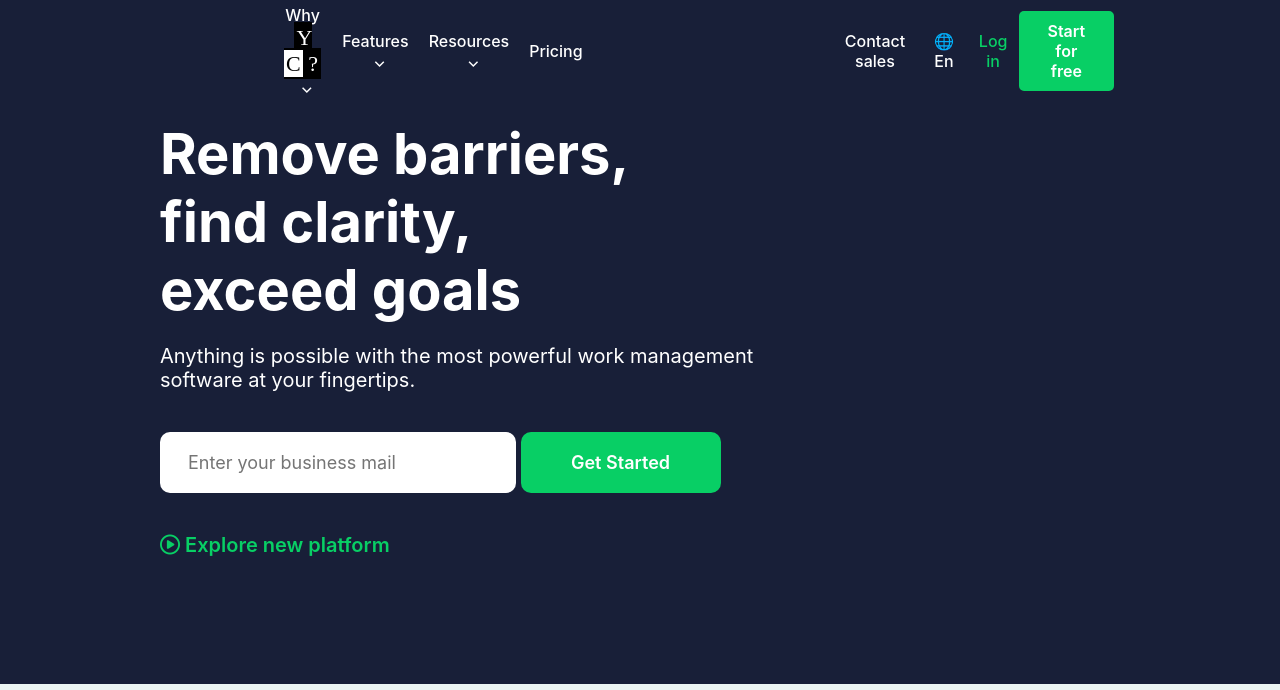
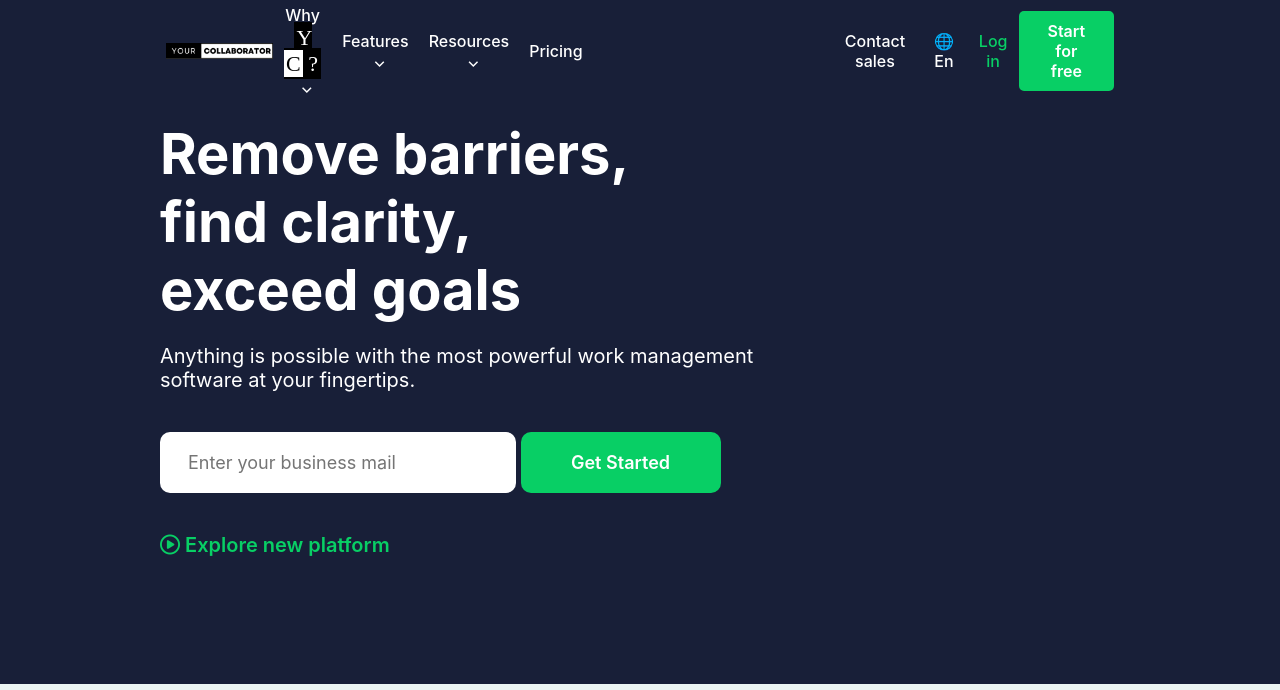
Before and after one commit to sakshamverma72/humble-offer-6148, a plain HTML site: page index.html in a window 1280 px wide. Shown: the top 690 px of the page. Drawn offline with Linux system fonts and the light colour scheme.

Commit message:
Day-5 again

```diff
--- a/index.html
+++ b/index.html
@@ -17,7 +17,7 @@
 
 
                 <div id="nav1img">
-                    <img src="/Images/YOur (1) - Copy.png" alt="">
+                    <img src="/resources/YOur (1) - Copy.png" alt="">
                 </div>
                 <div id="nav1child">
                     <div> Why <span
```
Also changed, not shown: login.html (+1 -1 lines), signup.html (+1 -1 lines).
